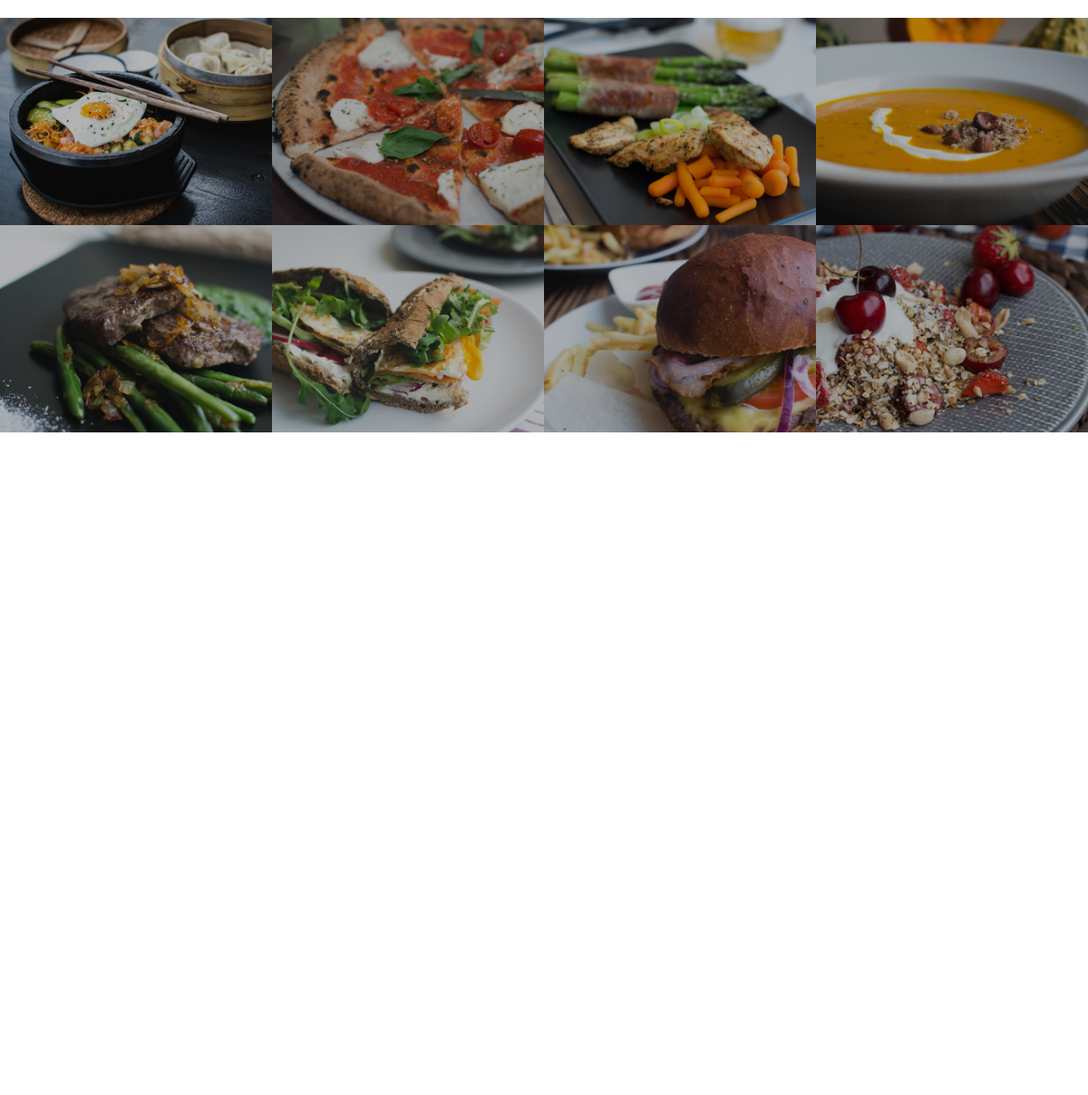
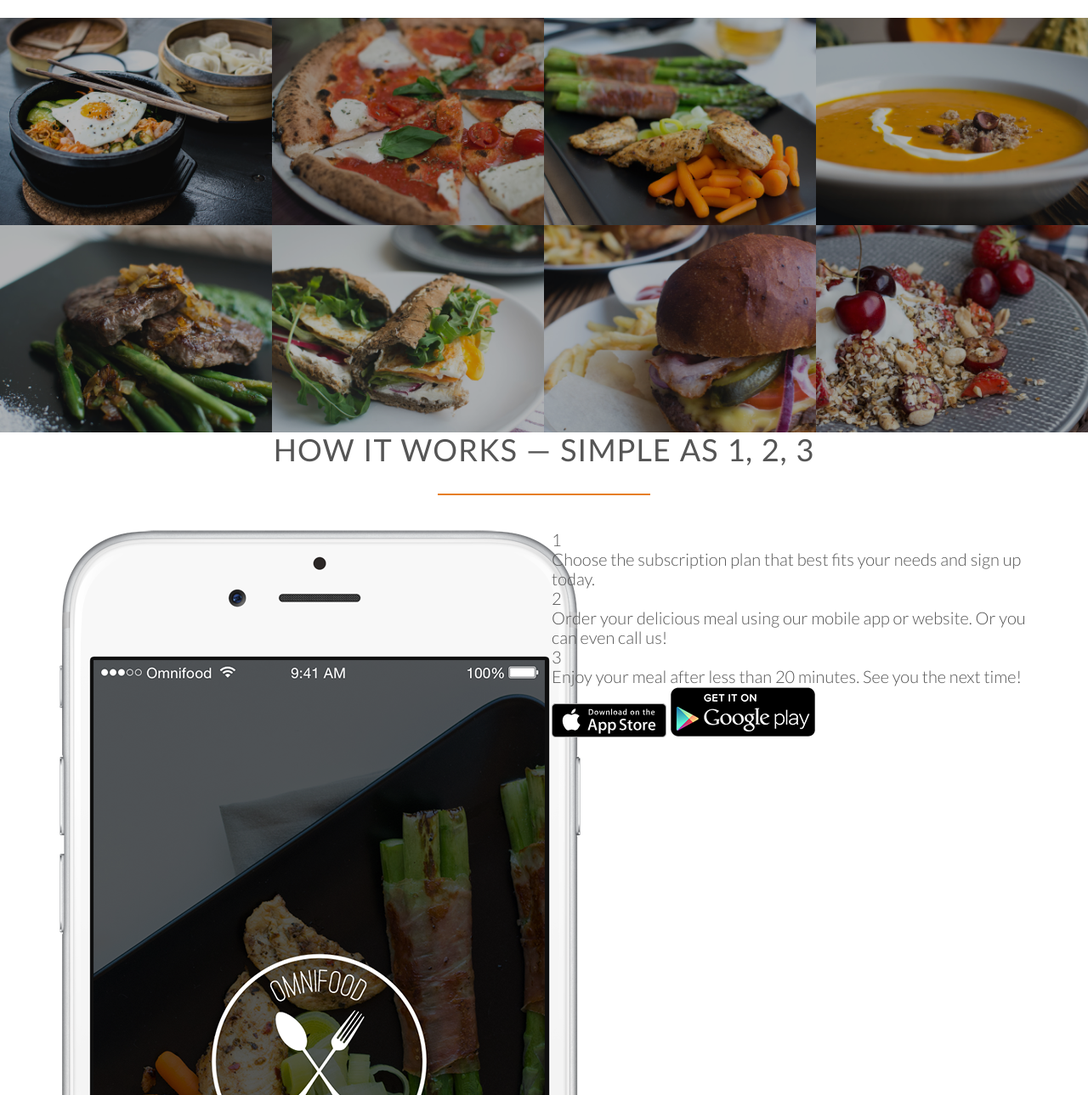
Before and after one commit to MarthaBarahona/HTML5-CSS3, a plain HTML site: page index.html in a window 1280 px wide. Shown: the part 1511-2800 px from the top of the page at 85% size. Before the commit the page ends 2020 px from the top, so only its background shows below. Drawn offline with Linux system fonts and the light colour scheme; files whose address does not match are found by name.

Commit message:
COMO FUNCIONA: Texto, imagen y botones sin estilo

```diff
--- a/index.html
+++ b/index.html
@@ -122,6 +122,36 @@
                 </li>
             </ul>
         </section>
+
+        <section class="section-steps">
+            <div class="row">
+                <h2>How it works &mdash; Simple as 1, 2, 3</h2>
+            </div>
+            <div class="row">
+                <div class="col span-1-of-2">
+                    <img src="resources/img/app-iPhone.png" alt="OmniFood app on iPhone" class="app-screen">
+                </div>
+                <div class="col span-1-of-2">
+                    <div class="works-step">
+                        <div>1</div>
+                        <p>Choose the subscription plan that best fits your needs and sign up today.</p>
+                    </div>
+                    <div class="works-step">
+                        <div>2</div>
+                        <p>Order your delicious meal using our mobile app or website. Or you can even call us!</p>
+                    </div>
+                    <div class="works-step">
+                        <div>3</div>
+                        <p>Enjoy your meal after less than 20 minutes. See you the next time!</p>
+                    </div>
+                    <!--Logos -->
+
+                    <a href="#" class="btn-app"><img src="resources/img/download-app.svg" alt="App Store Button"></a>
+                    <a href="#" class="btn-app"><img src="resources/img/download-app-android.png" alt="Play Store Button"></a>
+                </div>
+            </div>
+
+        </section>
     </body>
 </html>
 
```
